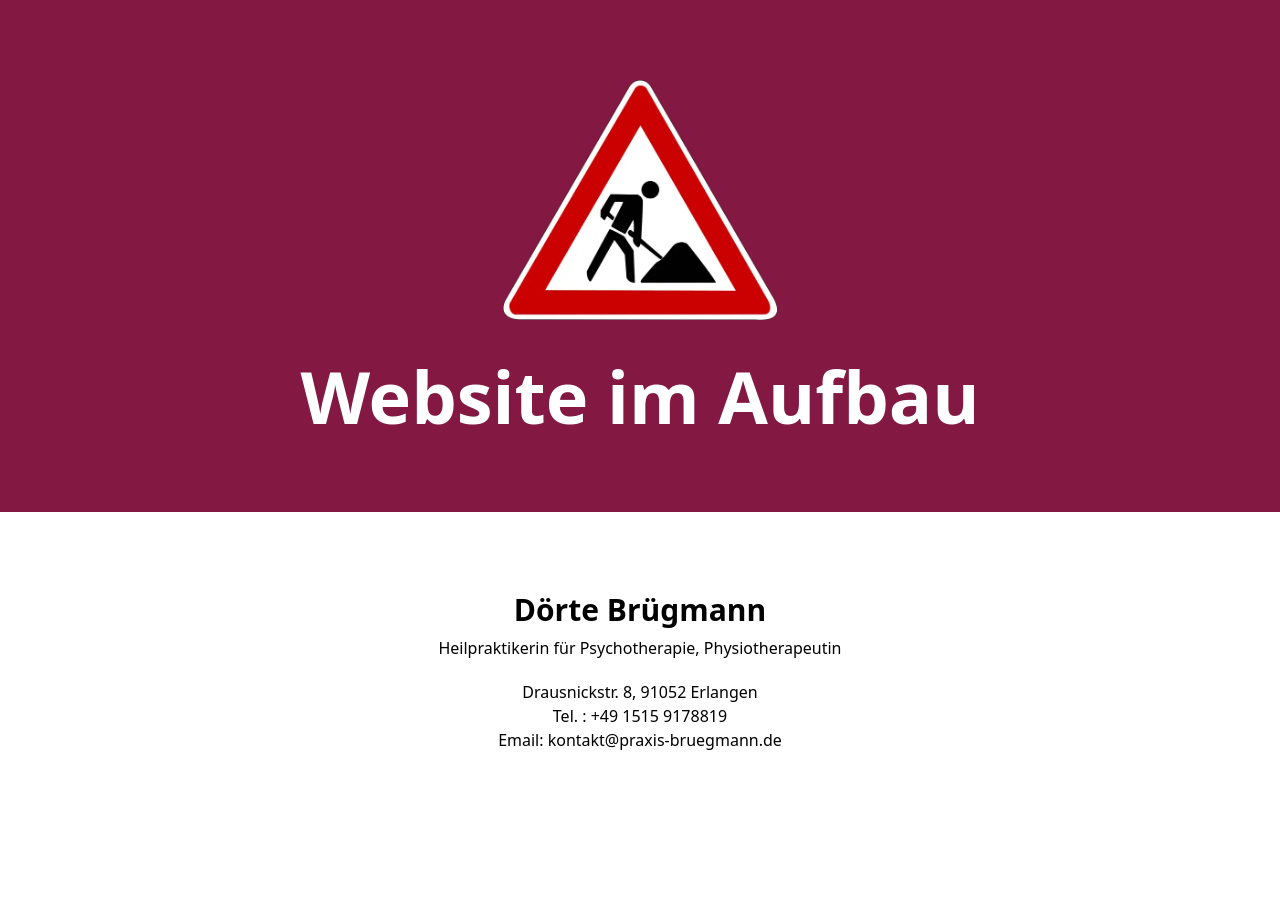
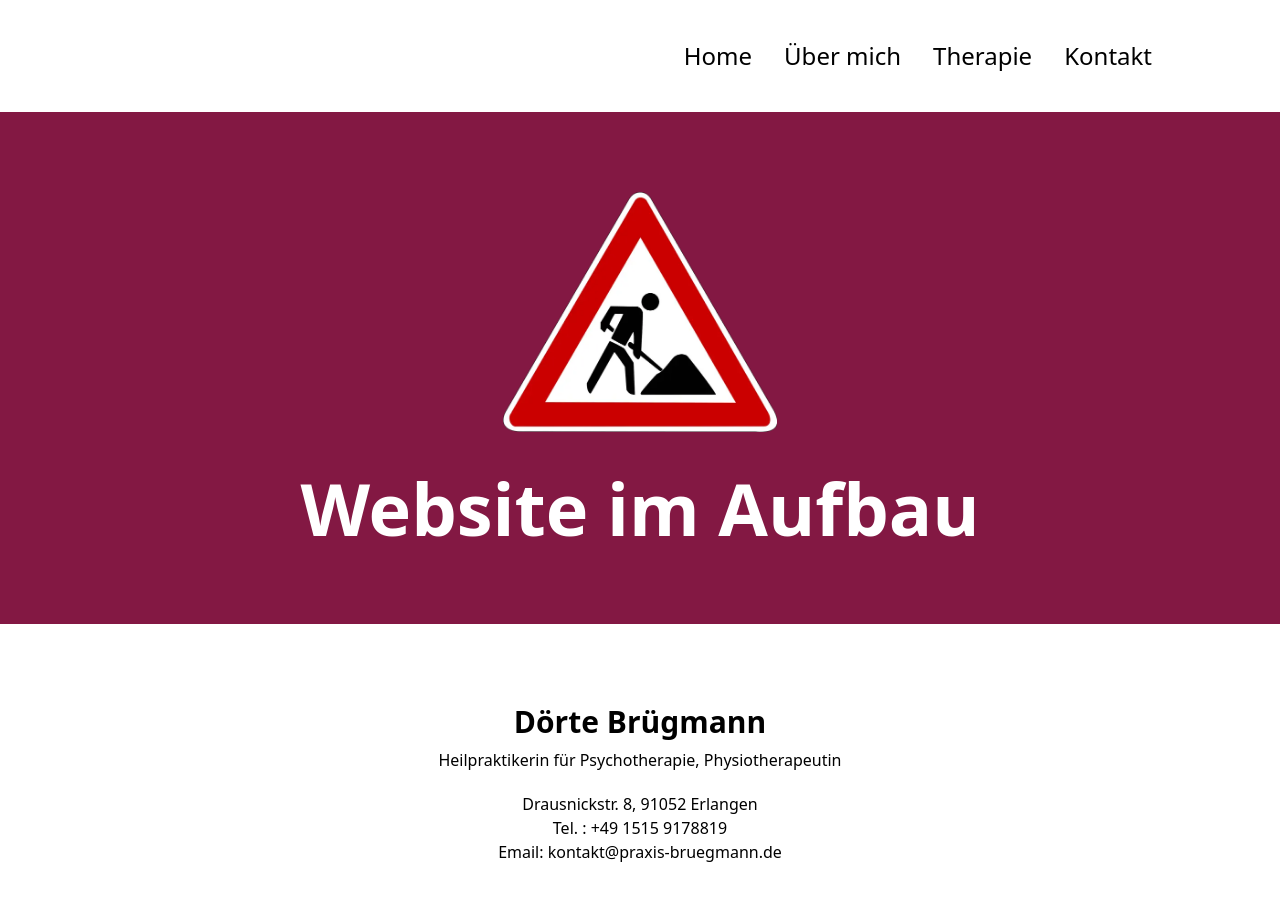
Before and after one commit to Han2-Ro/doerte-website, a SvelteKit app: page / in a window 1280 px wide. Shown: the top 900 px of the page. Before the commit the page ends 832 px from the top, so only its background shows below. Built offline with nearby package versions, Linux system fonts and the light colour scheme.

Commit message:
added pages and Navbar

```diff
--- /dev/null
+++ b/src/lib/components/Navbar.svelte
@@ -0,0 +1,17 @@
+<script>
+    import { getAllPages } from "$lib/data/pages";
+
+    const pages = getAllPages();
+</script>
+
+<header>
+    <nav class="p-10 pr-32">
+        <ul class="flex justify-end gap-8">
+            {#each pages as page}
+                <li>
+                    <a href={page.url} class=" text-2xl">{page.name}</a>
+                </li>
+            {/each}
+        </ul>
+    </nav>
+</header>
--- /dev/null
+++ b/src/lib/data/pages.ts
@@ -0,0 +1,15 @@
+type Page = {
+    name: string;
+    url: string;
+};
+
+const pages: Page[] = [
+    { name: 'Home', url: '/' },
+    { name: 'Über mich', url: '/about' },
+    { name: 'Therapie', url: '/therapy' },
+    { name: 'Kontakt', url: '/contact' }
+];
+
+export function getAllPages() {
+    return pages;
+}
--- a/src/routes/+page.svelte
+++ b/src/routes/+page.svelte
@@ -1,7 +1,9 @@
 <script>
+    import Navbar from "$lib/components/Navbar.svelte";
     import Info from "$lib/homepage/Info.svelte";
     import UnderConstruction from "$lib/homepage/UnderConstruction.svelte";
 </script>
 
+<Navbar />
 <UnderConstruction />
 <Info />
--- /dev/null
+++ b/src/routes/about/+page.svelte
@@ -0,0 +1 @@
+<h1>Über mich</h1>
--- /dev/null
+++ b/src/routes/contact/+page.svelte
@@ -0,0 +1 @@
+<h1>Kontakt</h1>
--- /dev/null
+++ b/src/routes/therapy/+page.svelte
@@ -0,0 +1 @@
+<h1>Therapie</h1>
```
